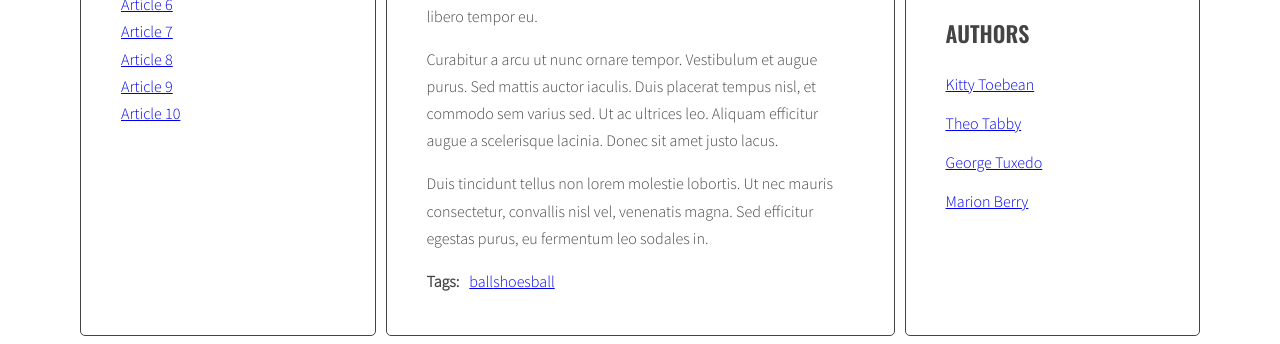
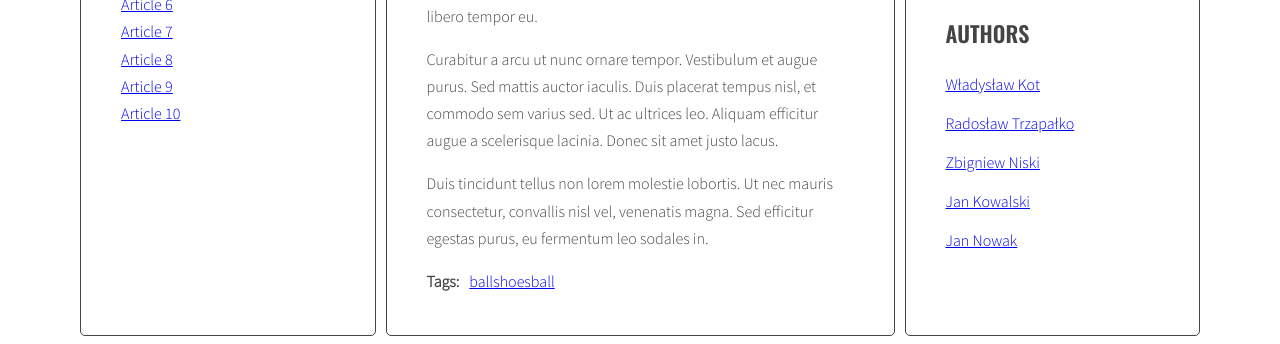
Before and after one commit to Nielichasila/javascript-blog, a website: page index.html in a window 1280 px wide. Shown: the part 503-847 px from the top of the page. Drawn offline with nearby package versions, Linux system fonts and the light colour scheme.

Commit message:
add generate author list to right column

```diff
--- a/index.html
+++ b/index.html
@@ -184,26 +184,6 @@
                       </ul>
                       <h2 class="section-title">Authors</h2>
                       <ul class="list authors">
-                          <li>
-                              <a href="#">
-                                  <span class="author-name">Kitty Toebean</span>
-                              </a>
-                          </li>
-                          <li>
-                              <a href="#">
-                                  <span class="author-name">Theo Tabby</span>
-                              </a>
-                          </li>
-                          <li>
-                              <a href="#">
-                                  <span class="author-name">George Tuxedo</span>
-                              </a>
-                          </li>
-                          <li>
-                              <a href="#">
-                                  <span class="author-name">Marion Berry</span>
-                              </a>
-                          </li>
                       </ul>
                   </aside>
               </main>
--- a/js/script.js
+++ b/js/script.js
@@ -27,7 +27,8 @@ const optArticleSelector = '.post',
       optArticleAuthorSelector = '.post-author',
       optTagsListSelector = '.tags.list',
       optCloudClassCount = 5,
-      optCloudClassPrefix = 'tag-size-';
+      optCloudClassPrefix = 'tag-size-',
+      optAuthorsListSelector = '.authors.list';
 
 function generateTitleLinks(customSelector = ''){
     const titleList = document.querySelector(optTitleListSelector);
@@ -67,7 +68,6 @@ return params;
 }
 function calculateTagClass(count, params){
     const normalizedCount = count - params.min;
-    console.log('normalizedCount', normalizedCount);
     const normalizedMax = params.max - params.min;
     const percentage = normalizedCount / normalizedMax;
     const classNumber = Math.floor( percentage * (optCloudClassCount - 1) + 1 );
@@ -154,8 +154,42 @@ function addClickListenersToTags(){
 }
     addClickListenersToTags();
 
+function calculateAuthorsParams(authors) {
+    const params = {
+        max: 0,
+        min: 999999
+    }
+    // [VERY NEW] START LOOP for every tags
+    for (let author in authors) {
+        //console.log(author + ' is used ' + authors[author] + ' times ');
+        /* first option - standard if*/
+        // [VERY NEW] set value for params.max as authors[author] only if the value is higher than current
+        if (authors[author] > params.max) {
+            params.max = authors[author];
+            //console.log('params.max:', params.max);
+        }
+        if (authors[author] < params.min) {
+            params.min = authors[author];
+            //console.log('params.min:', params.min);
+        }
+    }
+    return params;
+}
+function calculateAuthorClass(count, params){
+    //console.log('calculateAuthorClass:', calculateAuthorClass, 'count:' ,count, 'params:', params);
+    const normalizedCount = count - params.min;
+    //console.log('normalizedCount:', normalizedCount);
+    const normalizedMax = params.max - params.min;
+    //console.log('normalizedMax:', normalizedMax);
+    const percentage = normalizedCount / normalizedMax;
+    //console.log('percentage:', percentage);
+    const classNumber = Math.floor( percentage * (optCloudClassCount - 1) + 1 );
+    //console.log('classNumber:', classNumber);
+    return classNumber;
+}
 
 function generateAuthors(){
+    let allAuthors = {};
     const authorArticles = document.querySelectorAll(optArticleSelector);
     for (let authorArticle of authorArticles) {
         const authorList = authorArticle.querySelector(optArticleAuthorSelector);
@@ -163,7 +197,21 @@ function generateAuthors(){
         const articleAuthor = authorArticle.getAttribute('data-author');
         const linkHTML = '<a href="#author-' + articleAuthor + '">' + articleAuthor  + '</a>' + ' ';
         html = html + linkHTML;
+        if(!allAuthors.hasOwnProperty(articleAuthor)) {
+            /* [NEW] add generated code to allTags array */
+            allAuthors[articleAuthor] = 1;
+        }else {
+            allAuthors[articleAuthor]++;
+        }
         authorList.innerHTML = html;
+}
+    const authorList = document.querySelector('.authors');
+    const authorParams = calculateAuthorsParams(allAuthors);
+    let allAuthorsHTML = ' ';
+    for (let articleAuthor in allAuthors) {
+        const authorLinkHTML = '<li><a class ="tag-size-' + calculateAuthorClass(allAuthors[articleAuthor], authorParams) +'" href="#author-' + articleAuthor + '">' + articleAuthor + '</a></li>' + ' ';
+        allAuthorsHTML += authorLinkHTML;
+        authorList.innerHTML = allAuthorsHTML;
     }
 }
 generateAuthors();
```
